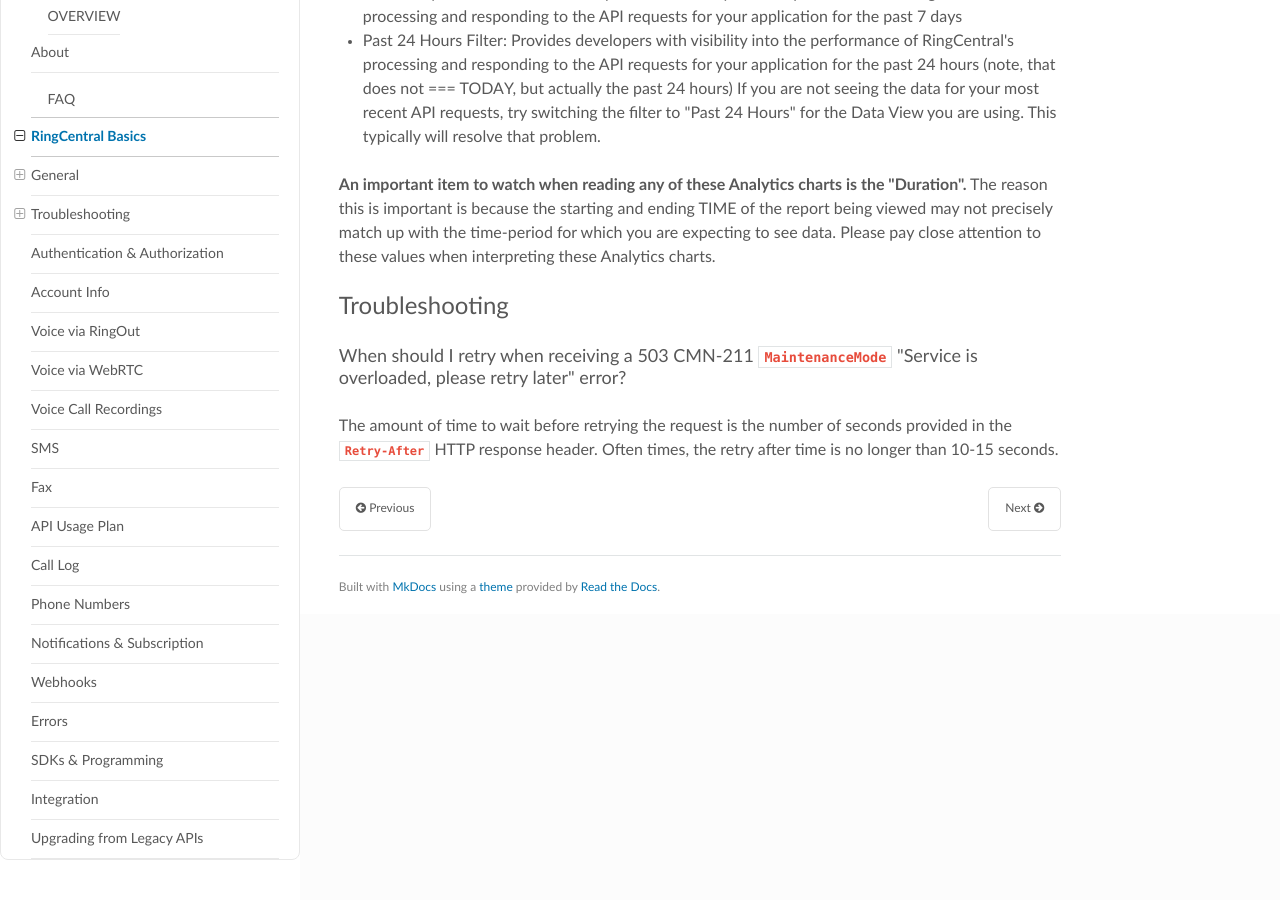
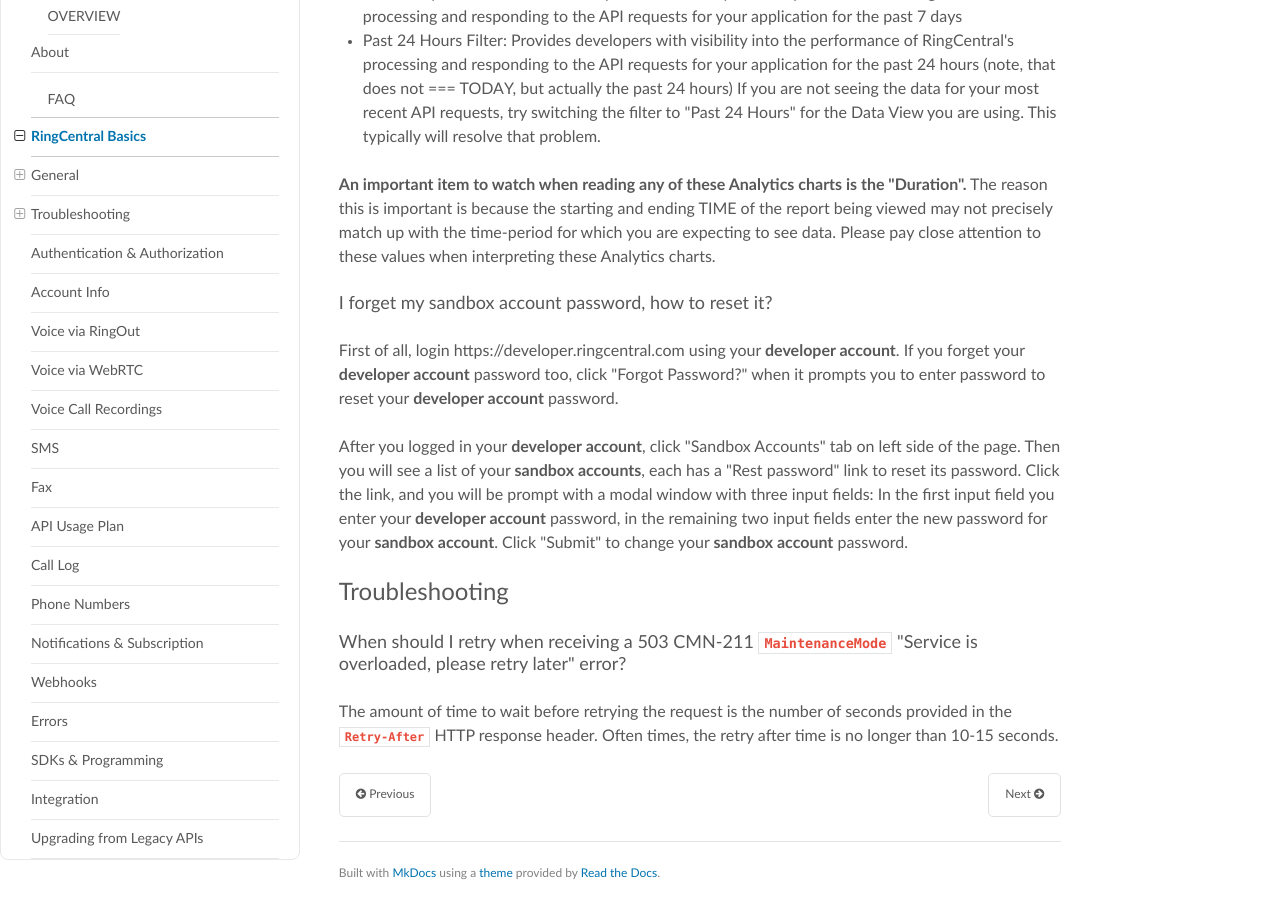
Before and after one commit to ringcentral/ringcentral-faq, an MkDocs documentation site: the page built from docs/basics.md, in a window 1280 px wide and 900 px high, scrolled down 3371 px. Built offline with MkDocs 1.6.1, drawn with Linux system fonts in a browser that asks for light colours; nearby versions of some CDN libraries; old or Windows-style settings are respelled for this version of MkDocs; some of the changed text lies outside the part shown.

Commit message:
How to reset password

```diff
--- a/docs/basics.md
+++ b/docs/basics.md
@@ -33,7 +33,7 @@
 
 RingCentral's legacy RingOut and FaxOut APIs require servers to support TLS version 1.2. Older browsers and API clients without TLS 1.2 support will no longer work. You can read more about our TLS requirements, how to test your browsers/API client/code for TLS 1.2 support, and language updates required to operate with our API in [RingCentral KB Article 8778](http://success.ringcentral.com/articles/RC_Knowledge_Article/8778). The RingCentral Connect Platform APIs will be updated at a future date.
 
-### How do I get my app into Production?
+### How do I get my app into Production? (How can I graduate my app?)
 
 The [RingCentral Developer Portal](https://developers.ringcentral.com) contains information on the graduation status and readiness of your application. In your app page, your app's status is presented on the `Status & Review` view with related API call information in the `Analytics` view. Summaries of both of these are presented at the top level `Dashboard` view. For step-by-step instructions:
 
@@ -80,6 +80,12 @@
 
 **An important item to watch when reading any of these Analytics charts is the "Duration".** The reason this is important is because the starting and ending TIME of the report being viewed may not precisely match up with the time-period for which you are expecting to see data. Please pay close attention to these values when interpreting these Analytics charts.
 
+### I forget my sandbox account password, how to reset it?
+
+First of all, login https://developer.ringcentral.com using your **developer account**. If you forget your **developer account** password too, click "Forgot Password?" when it prompts you to enter password to reset your **developer account** password.
+
+After you logged in your **developer account**, click "Sandbox Accounts" tab on left side of the page. Then you will see a list of your **sandbox accounts**, each has a "Rest password" link to reset its password. Click the link, and you will be prompt with a modal window with three input fields: In the first input field you enter your **developer account** password, in the remaining two input fields enter the new password for your **sandbox account**. Click "Submit" to change your **sandbox account** password.
+
 
 ## Troubleshooting
 
```
